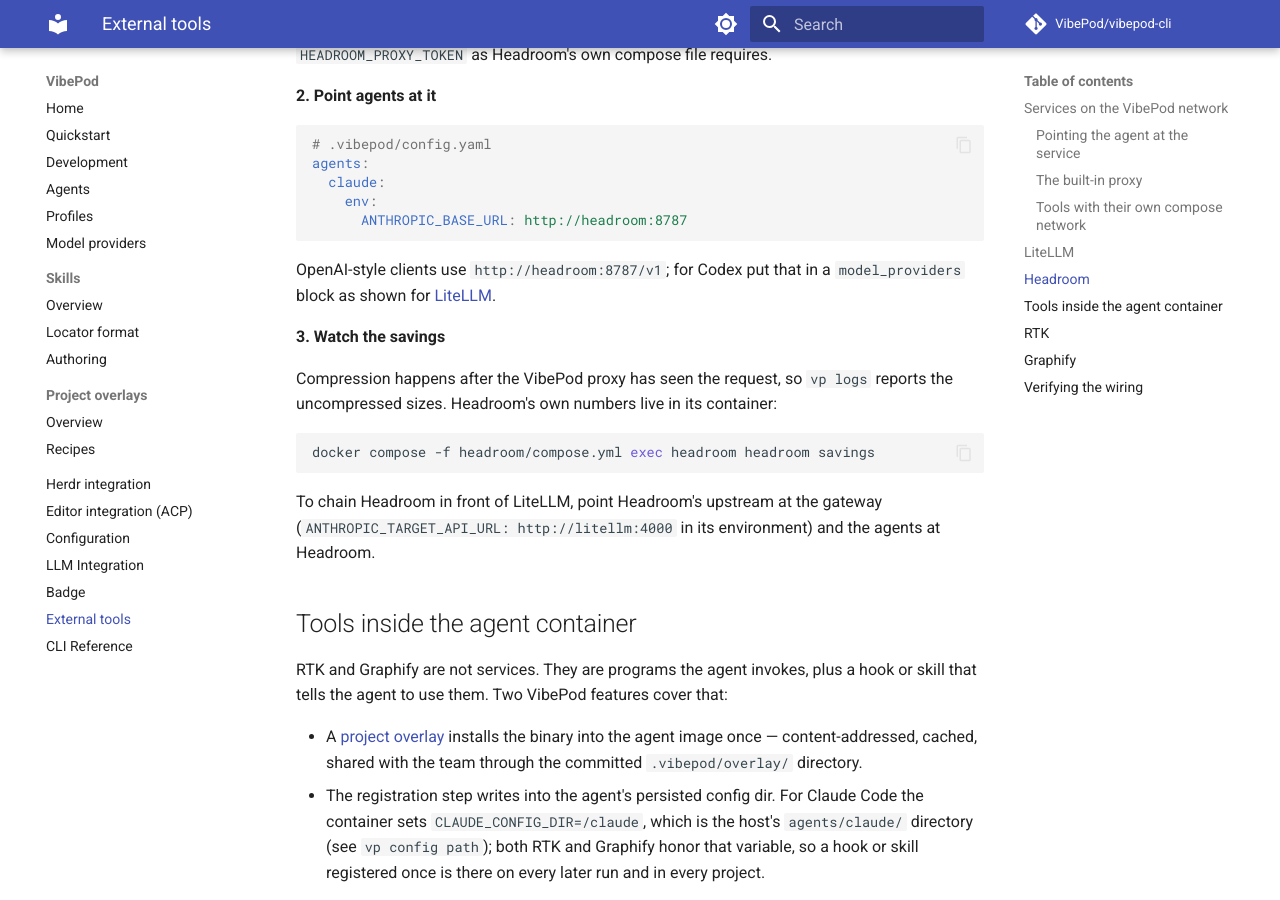
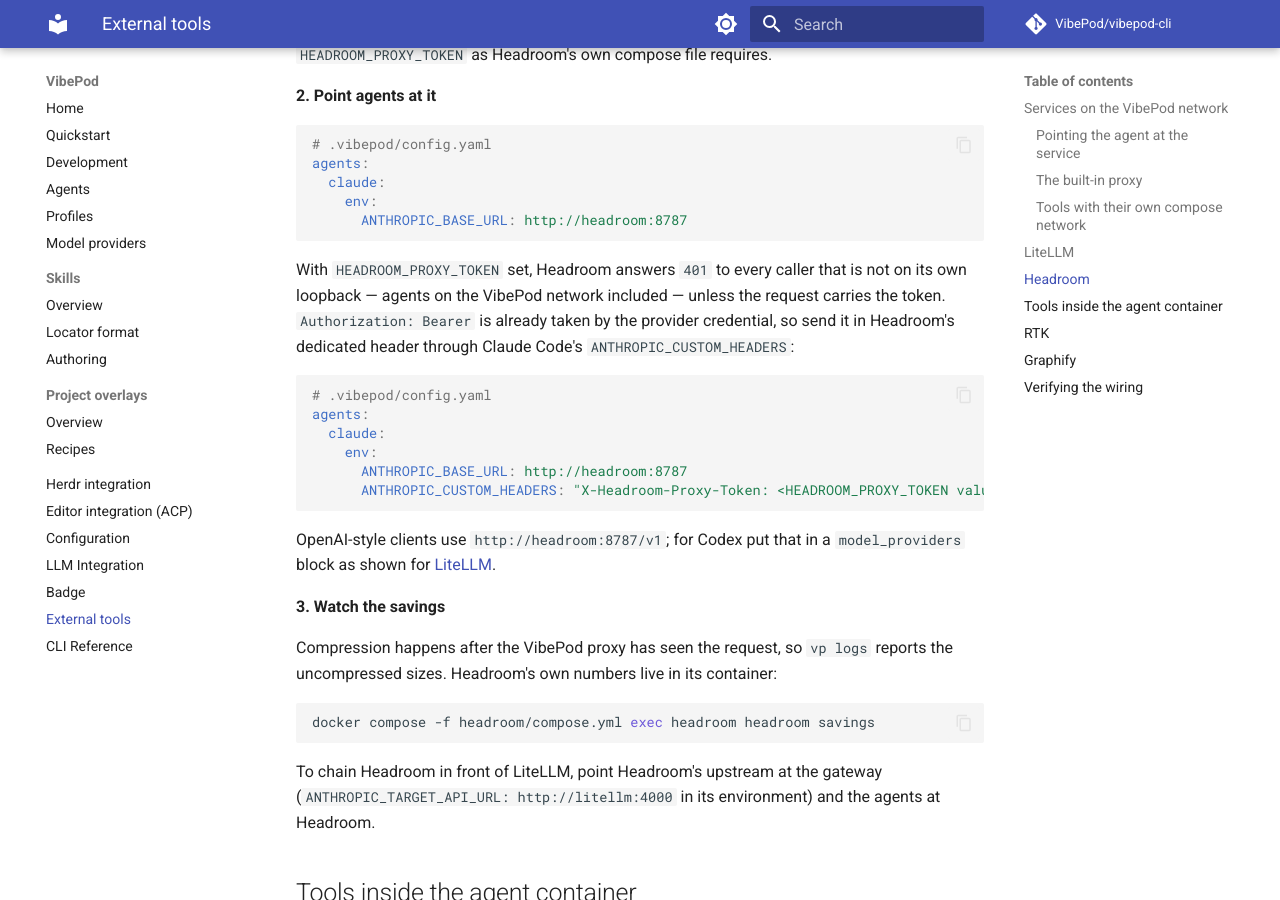
Before and after one commit to VibePod/vibepod-cli, an MkDocs documentation site: the page built from docs/integrations.md, in a window 1280 px wide and 900 px high, scrolled down 5269 px. Built offline with MkDocs 1.6.1 and Material for MkDocs 9.7.7, drawn with Linux system fonts in a browser that asks for light colours; comment, search, counter and statistics services are not loaded.

Commit message:
Send the Headroom proxy token from Claude Code when one is set

````diff
--- a/docs/integrations.md
+++ b/docs/integrations.md
@@ -303,6 +303,21 @@
       ANTHROPIC_BASE_URL: http://headroom:8787
 ```
 
+With `HEADROOM_PROXY_TOKEN` set, Headroom answers `401` to every caller that
+is not on its own loopback — agents on the VibePod network included — unless
+the request carries the token. `Authorization: Bearer` is already taken by the
+provider credential, so send it in Headroom's dedicated header through
+Claude Code's `ANTHROPIC_CUSTOM_HEADERS`:
+
+```yaml
+# .vibepod/config.yaml
+agents:
+  claude:
+    env:
+      ANTHROPIC_BASE_URL: http://headroom:8787
+      ANTHROPIC_CUSTOM_HEADERS: "X-Headroom-Proxy-Token: <HEADROOM_PROXY_TOKEN value>"
+```
+
 OpenAI-style clients use `http://headroom:8787/v1`; for Codex put that in a
 `model_providers` block as shown for [LiteLLM](#litellm).
 
````
